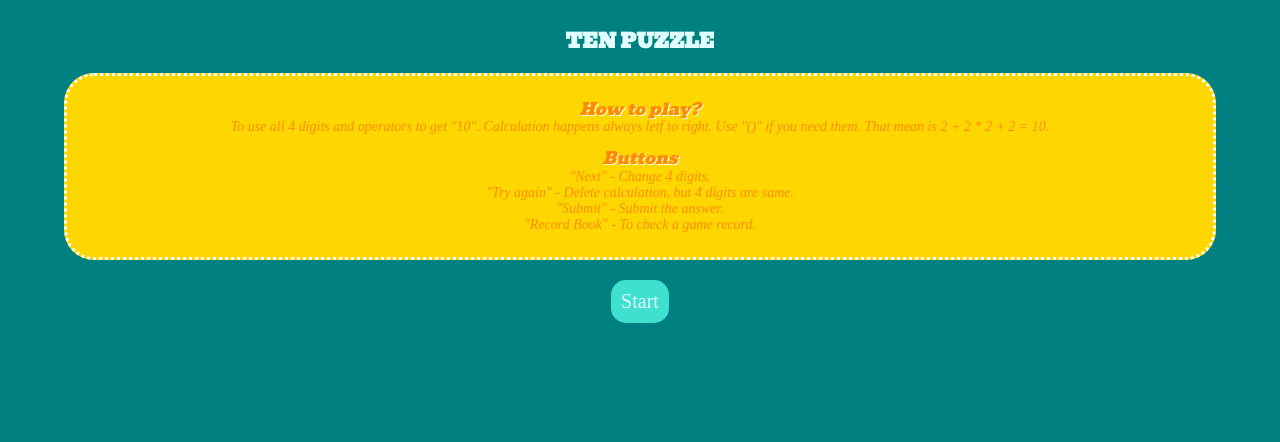
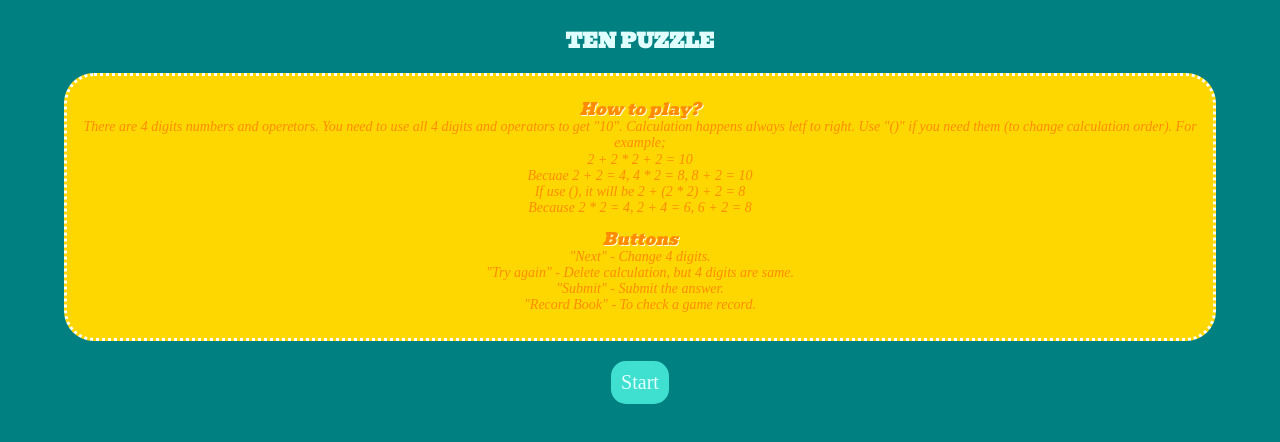
Before and after one commit to okabe-san/ten-puzzle-front, a website: page src/index.html in a window 1280 px wide. Drawn offline with nearby package versions, Linux system fonts and the light colour scheme; some packages are replaced by stand-ins of ours; a script that the page names is missing; a web font is replaced by a local one.

Commit message:
change the game discription

```diff
--- a/src/js/components/main/main.view.html
+++ b/src/js/components/main/main.view.html
@@ -4,8 +4,12 @@
     <p>
       <big>How to play?</big>
       <br>
-      To use all 4 digits and operators to get "10". Calculation happens always letf to right. Use "()" if you need them.
-      That mean is 2 + 2 * 2 + 2 = 10.
+      There are 4 digits numbers and operetors. You need to use all 4 digits and operators to get "10". Calculation happens always letf to right. Use "()" if you need them (to change calculation order).
+      For example; <br>
+      2 + 2 * 2 + 2 = 10 <br>
+      Becuae 2 + 2 = 4, 4 * 2 = 8, 8 + 2 = 10 <br>
+      If use (), it will be 2 + (2 * 2) + 2 = 8 <br>
+      Because 2 * 2 = 4, 2 + 4 = 6, 6 + 2 = 8
     </p>
     <p>
       <big>Buttons</big>
```
